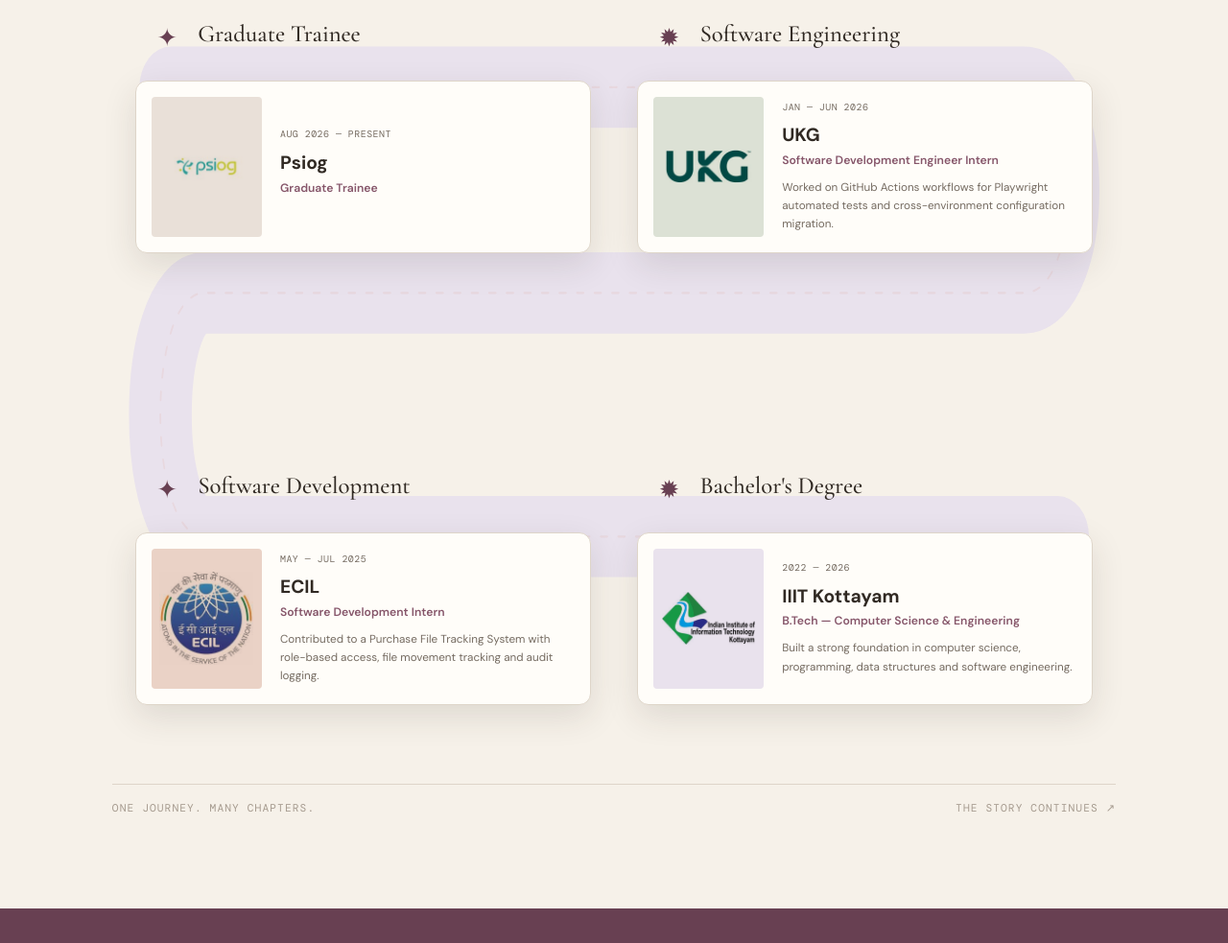
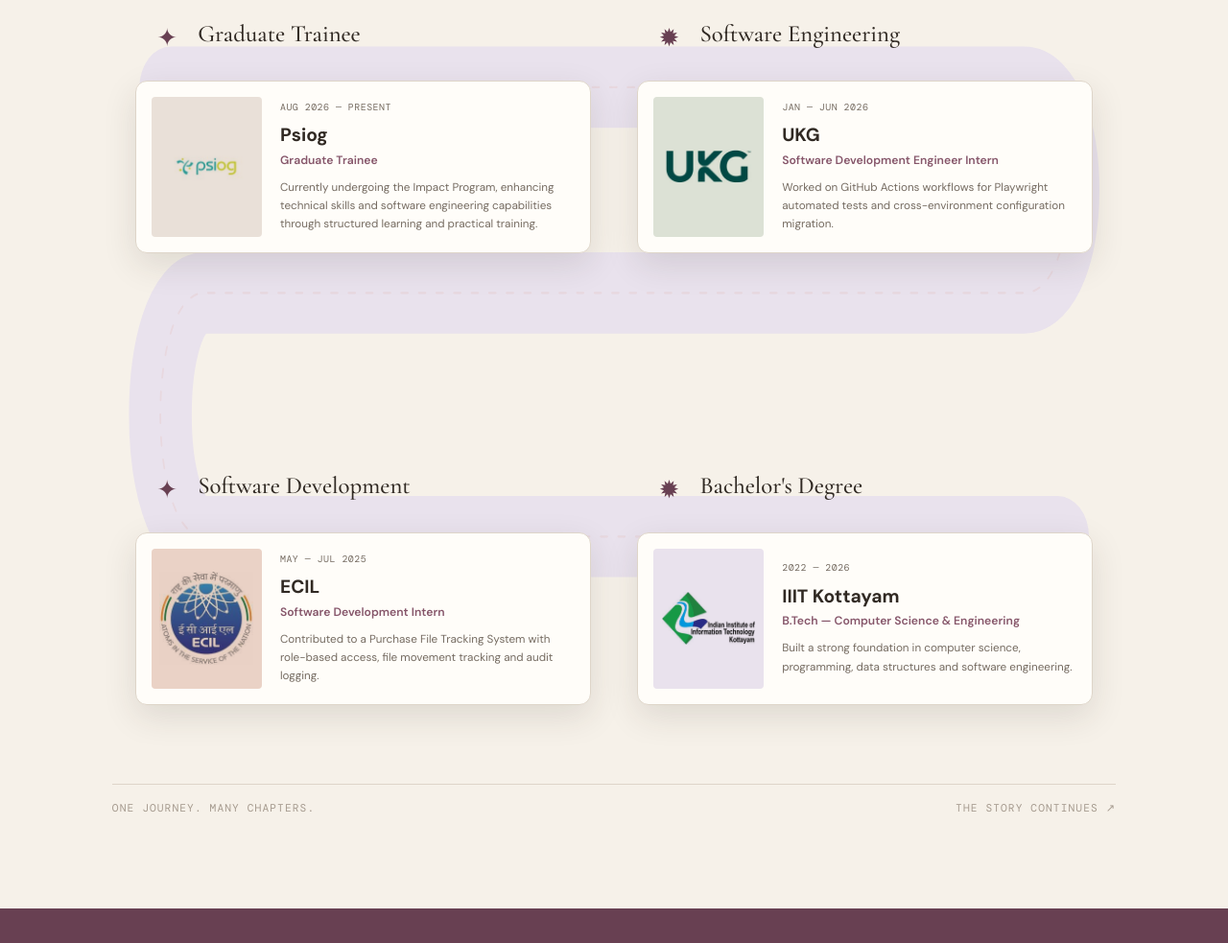
Before and after one commit to srideeksha5/portfolio, a plain HTML site: page index.html in a window 1280 px wide. Shown: the part 1272-2255 px from the top of the page at 96% size. Drawn offline with nearby package versions, Linux system fonts and the light colour scheme.

Commit message:
Add psiog impact program details

```diff
--- a/index.html
+++ b/index.html
@@ -159,7 +159,8 @@
               <div class="road-card-content">
                 <span class="road-date">AUG 2026 — PRESENT</span>
                 <h3>Psiog</h3>
-                <h4>Graduate Trainee</h4>
+<h4>Graduate Trainee</h4>
+<p>Currently undergoing the Impact Program, enhancing technical skills and software engineering capabilities through structured learning and practical training.</p>
               </div>
             </div>
           </article>
```
